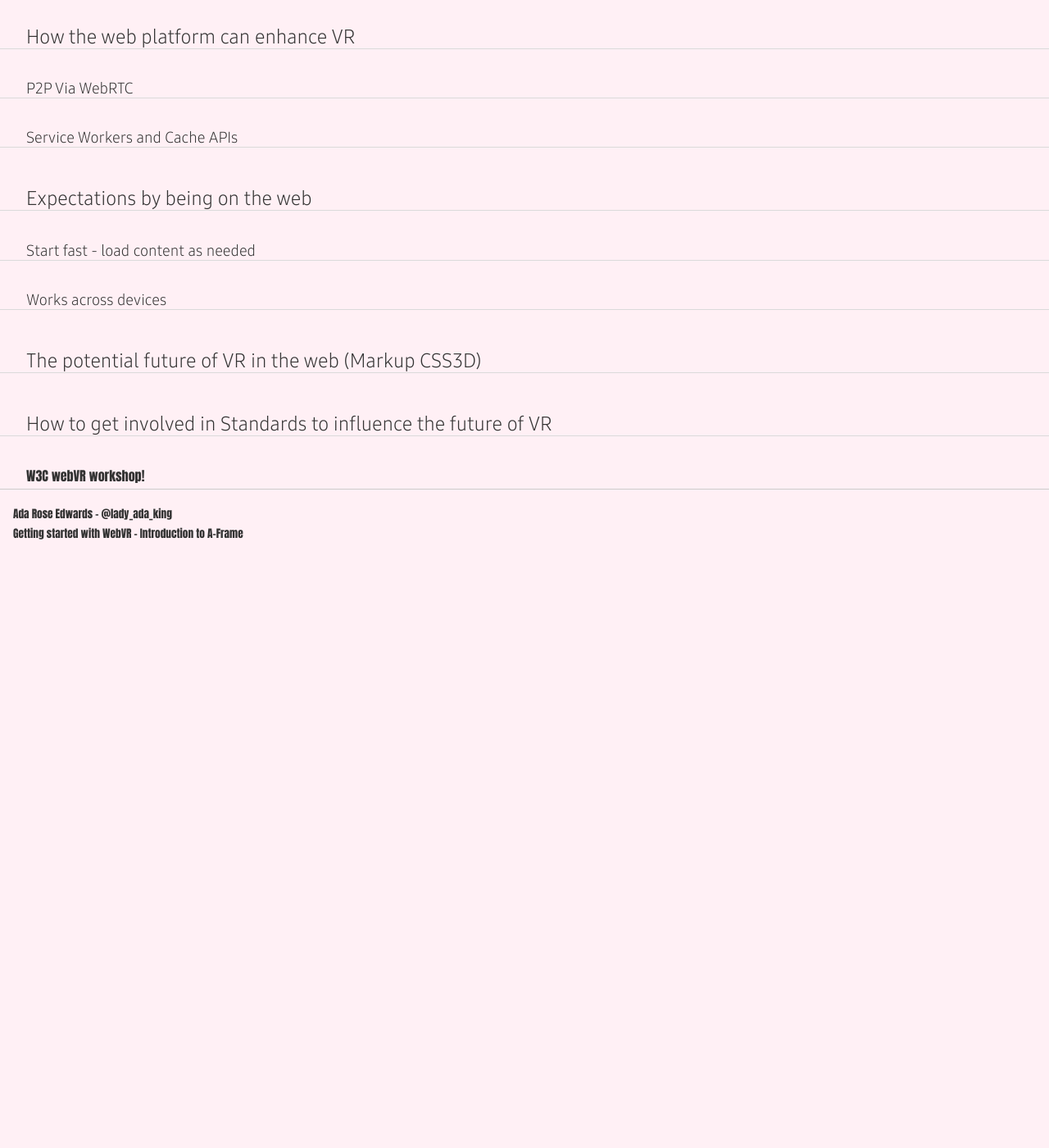
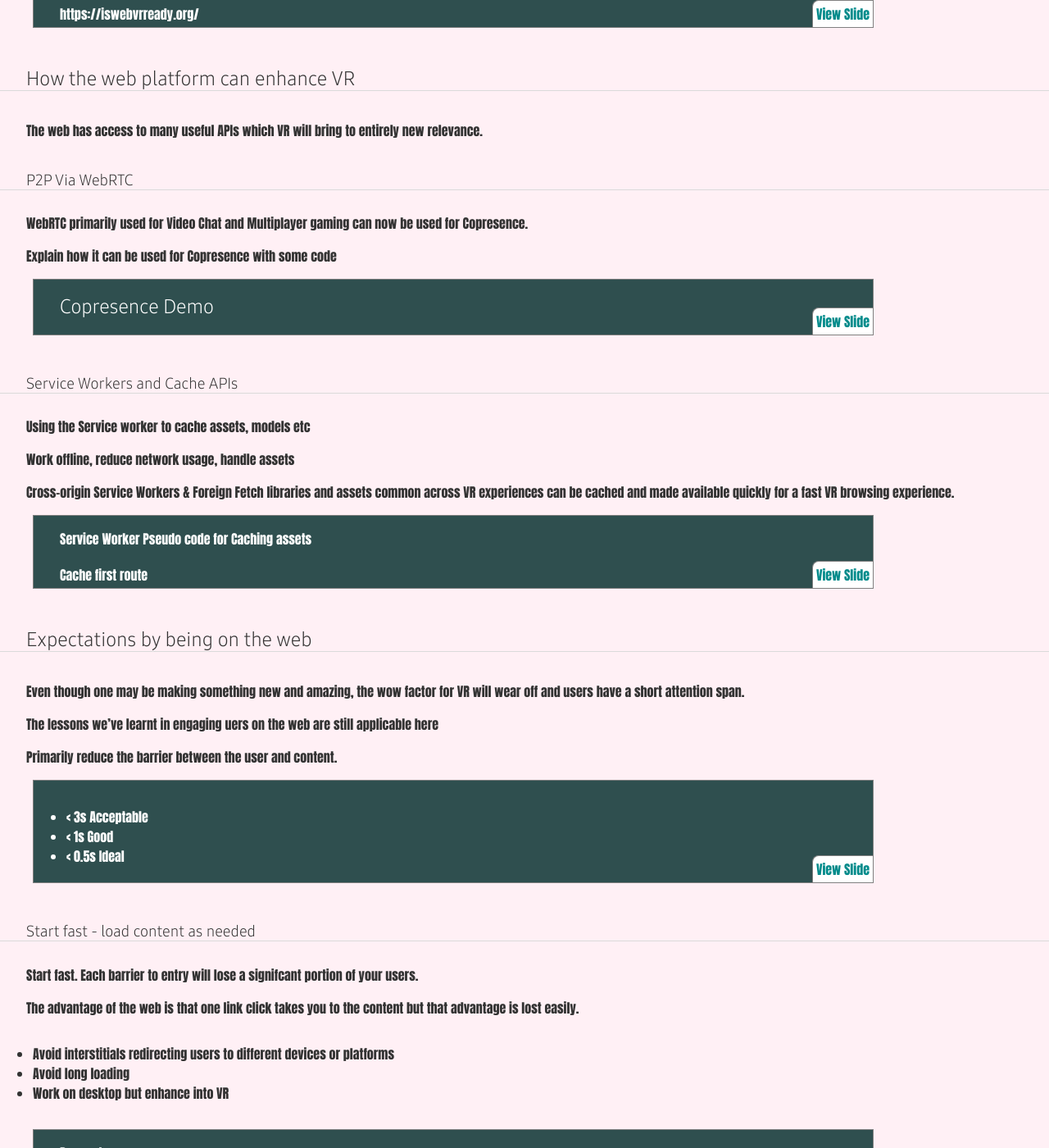
Before and after one commit to AdaRoseCannon/webvr, a Jekyll site: the page built from talk-dot-js.md, in a window 1280 px wide and 1400 px high, scrolled down 2700 px. Shown: the whole window at 82% size. Built offline with Jekyll 4.4.1, drawn with Linux system fonts in a browser that asks for light colours; before the commit the page ends 3377 px from its top, so only the background shows below that; some of the changed text lies outside the part shown.

Commit message:
Add more content

```diff
--- a/talk-dot-js.md
+++ b/talk-dot-js.md
@@ -17,7 +17,7 @@ styles: [
 <!-- Link to trigger conversion script -->
 [Convert to Slide Deck](#aslides)
 
-#### Abstract
+## Abstract
 
 Virtual Reality has tradionally been the domain of the Desktop or Native App. New APIs give a two way benefit allowing
 VR content to be delivered quickly through the web platform whilst taking advantage of the many benefits the web offers.
@@ -88,21 +88,73 @@ One can take advantage of the web's powerful apis to enhance these experiences
 
 ## How the web platform can enhance VR
 
+The web has access to many useful APIs which VR will bring to entirely new relevance.
+
 ### P2P Via WebRTC
+
+WebRTC primarily used for Video Chat and Multiplayer gaming can now be used for Copresence.
+
+Explain how it can be used for Copresence with some code
+
+> ## Copresence Demo
 
 ### Service Workers and Cache APIs
 
+Using the Service worker to cache assets, models etc
+
+Work offline, reduce network usage, handle assets
+
+Cross-origin Service Workers & Foreign Fetch libraries and assets common across VR experiences can be cached and made available quickly for a fast VR browsing experience.
+
+> Service Worker Pseudo code for Caching assets
+>
+> Cache first route
+
 ## Expectations by being on the web
+
+Even though one may be making something new and amazing, the wow factor for VR will wear off and users have a short attention span.
+
+The lessons we've learnt in engaging uers on the web are still applicable here
+
+Primarily reduce the barrier between the user and content.
+
+> * < 3s Acceptable
+> * < 1s Good
+> * < 0.5s Ideal
 
 ### Start fast - load content as needed
 
+Start fast. Each barrier to entry will lose a signifcant portion of your users.
+
+The advantage of the web is that one link click takes you to the content but that advantage is lost easily.
+
+* Avoid interstitials redirecting users to different devices or platforms
+* Avoid long loading
+* Work on desktop but enhance into VR
+
+> Demo play canvas.
+
 ### Works across devices
 
+> Demo same content across Samsung Internet, Safari, Desktop Chrome
+
 ## The potential future of VR in the web (Markup CSS3D)
+
+The web isn't just WebGL though we have 25 years of content already available
+
+The web should be providing APIs to bring this content into the future
+
+> # The Future
 
 ## How to get involved in Standards to influence the future of VR
 
 W3C webVR workshop!
+
+Now is the time to get in at the ground floor of where the web may evolve.
+
+If graphical fidelity were the driving metric we would all be watching blu-rays and not Netflix - Josh Carpenter
+
+> # Get involved in standards
 
 <script>
 
```
Also changed, not shown: 1 other file.
